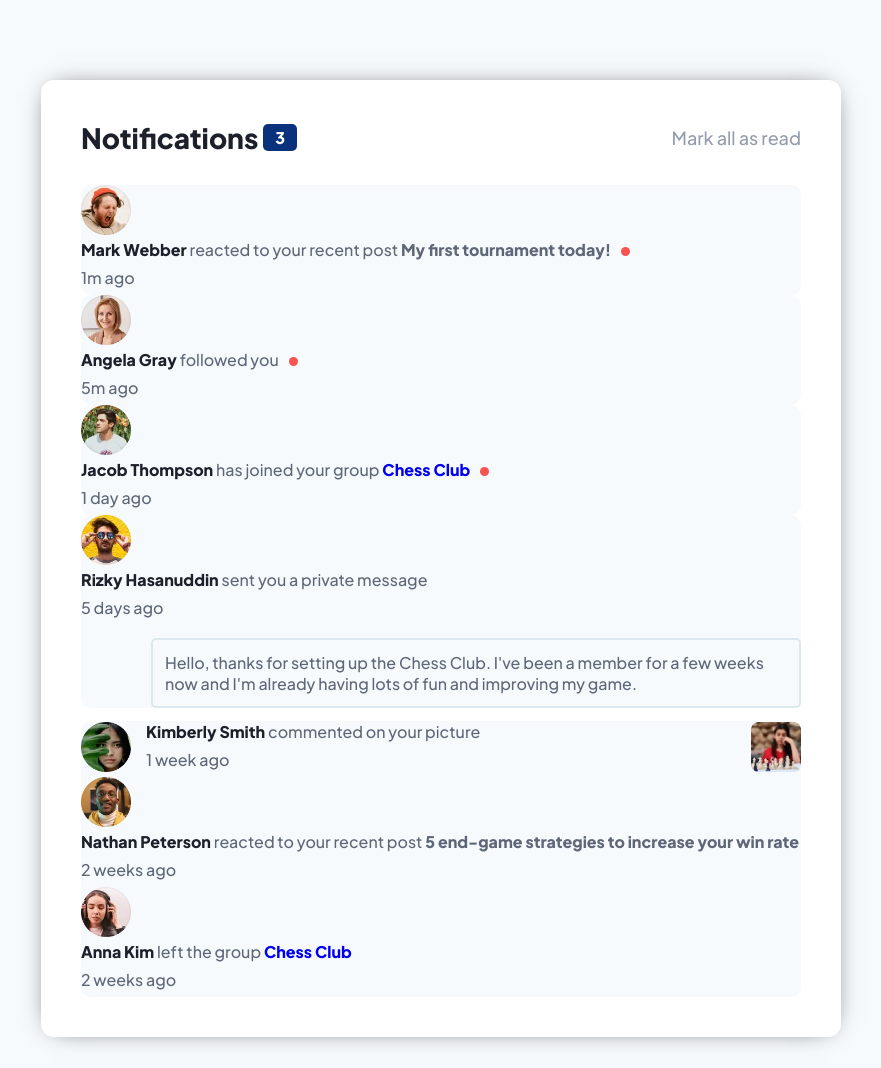
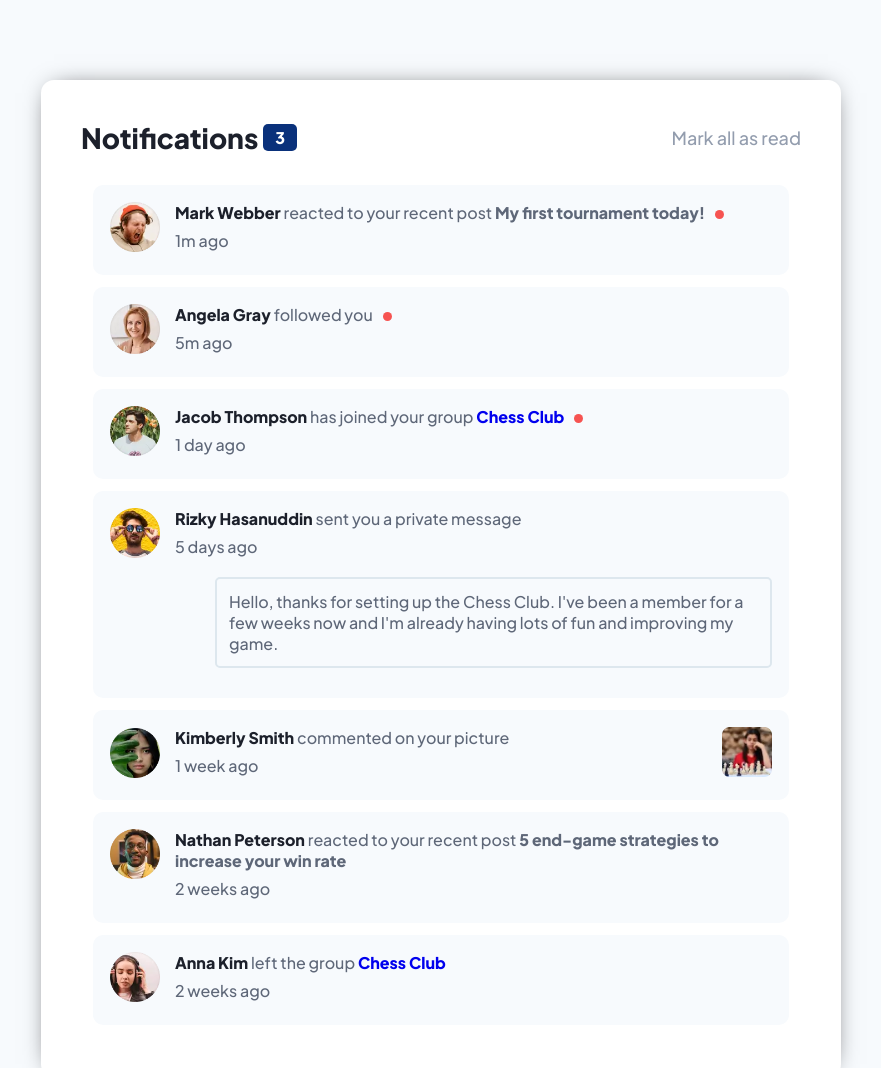
Before and after one commit to lolitt-nels/notifications_page, a plain HTML site: page index.html in a window 1280 px wide. Shown: the top 1068 px of the page, without its empty margins (199-1080 px from the left). Drawn offline with Linux system fonts and the light colour scheme.

Commit message:
fix css problems

```diff
--- a/index.html
+++ b/index.html
@@ -89,6 +89,7 @@
         </div>
         <!-- single notification end -->
         <!-- single notification starts -->
+
         <div class="single-box comment">
           <div class="left">
             <div class="avatar">
@@ -100,10 +101,11 @@
               </p>
               <p class="time">1 week ago</p>
             </div>
-
+          </div>
           <div class="img-box">
             <img src="./images/image-chess.webp" alt="avatar">
           </div>
+
         </div>
         <!-- single notification end -->
         <!-- single notification starts -->
@@ -132,9 +134,9 @@
           </div>
         </div>
         <!-- single notification end -->
-      </div>
+        </div>
     </div>
     </div>
-  <script src="/index2.js"></script>
+  <script src="script.js"></script>
 </body>
 </html>
--- a/style.css
+++ b/style.css
@@ -52,8 +52,11 @@
    font-size: 18px;
   }
   .single-box{
+    padding: 17px;
+    margin: 12px;
     background-color: hsl(210, 60%, 98%);
     border-radius: 10px;
+    display: flex;
   }
   .avatar img{
     width: 50px;
@@ -90,17 +93,21 @@ span.dot{
     font-size: 16px;
     margin: 13px 0px;
     border-radius: 5px;
-    margin-left: 70px;
+    margin-left: 40px;
   }
   .left{
     display: flex;
     align-items: center;
+    justify-content: space-between;
   }
   .box-text{
     margin-right: auto;
   }
   .single-box.comment{
     justify-content: space-between;
+  }
+  .single-box.unseen{
+    background-color: hsl(210, 60%, 98%) ;
   }
   .img-box img{
     width: 50px;
```
